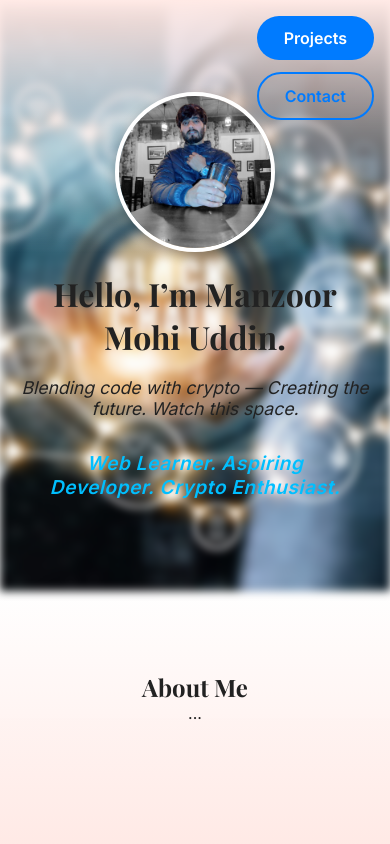
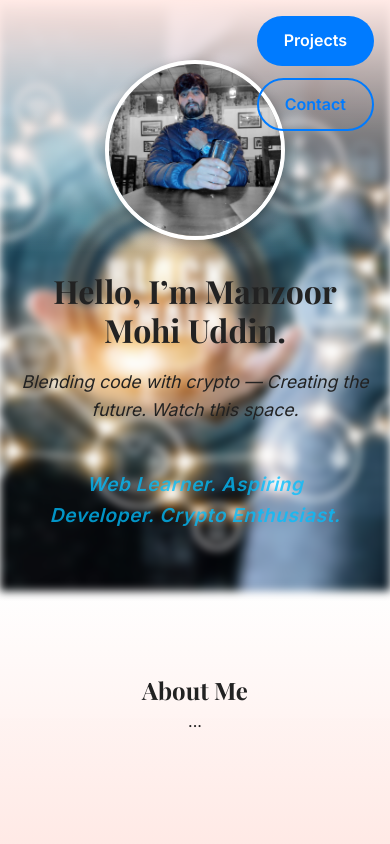
Before and after one commit to ehmad44/personal-website, a plain HTML site: page index.html in a window 390 px wide. Shown: the top 844 px of the page. Drawn offline with nearby package versions, Linux system fonts and the light colour scheme.

Commit message:
updated all files

```diff
--- a/index.html
+++ b/index.html
@@ -12,13 +12,12 @@
   <header id="home" class="hero">
     <div class="overlay"></div>
 
-    <!-- Top-right buttons -->
     <div class="hero-buttons">
       <a href="#projects" class="btn primary">Projects</a>
       <a href="#contact" class="btn secondary">Contact</a>
     </div>
 
-    <img class="avatar" src="Your Profile.jpg" alt="Manzoor">
+    <img class="avatar" src="Your Profile.jpg" alt="">
     <h1>Hello, I’m <strong>Manzoor Mohi Uddin</strong>.</h1>
     <p class="tagline"><span id="typewriter"></span></p>
     <p class="subtagline">Web Learner. Aspiring Developer. Crypto Enthusiast.</p>
@@ -45,12 +44,7 @@
   <!-- CONTACT -->
   <section id="contact">
     <h2>Get in Touch</h2>
-    <p>
-      Email:
-      <a href="mailto:ehmadmanzoor44@gmail.com?subject=Hello%20Manzoor&body=Hi%20there%2C%0A%0A">
-        ehmadmanzoor44@gmail.com
-      </a>
-    </p>
+    <p>Email: <a href="mailto:ehmadmanzoor44@gmail.com?subject=Hello%20Manzoor&body=Hi%20there%2C%0A%0A">ehmadmanzoor44@gmail.com</a></p>
   </section>
 
   <!-- FOOTER -->
--- a/style.css
+++ b/style.css
@@ -5,10 +5,15 @@
   box-sizing: border-box;
 }
 
+html {
+  font-size: 16px;
+}
+
 body {
   font-family: 'Inter', sans-serif;
   color: #222;
   scroll-behavior: smooth;
+  line-height: 1.6;
 }
 
 h1, h2 {
@@ -53,6 +58,7 @@ body::after {
   min-height: 70vh;
   position: relative;
   text-align: center;
+  padding: 60px 20px;
 }
 
 .hero .overlay {
@@ -73,7 +79,30 @@ body::after {
   margin-bottom: 20px;
 }
 
-/* HERO BUTTONS (Top-right) */
+.hero h1 {
+  font-size: 2.5rem;
+  margin-top: 12px;
+  line-height: 1.2;
+}
+
+.tagline {
+  margin-top: 1.2rem;
+  margin-bottom: 1rem;
+  font-style: italic;
+  font-size: 1.25rem;
+  font-weight: 500;
+}
+
+.subtagline {
+  margin-top: 1.8rem;
+  font-size: 1.5rem;
+  color: #00bfffc3;
+  font-weight: 600;
+  font-style: italic;
+  letter-spacing: 0.5px;
+}
+
+/* HERO BUTTONS */
 .hero-buttons {
   position: absolute;
   top: 20px;
@@ -83,7 +112,7 @@ body::after {
   z-index: 1;
 }
 
-/* BUTTON STYLES */
+/* BUTTONS */
 .btn {
   padding: 12px 26px;
   border-radius: 30px;
@@ -112,27 +141,7 @@ body::after {
   color: #fff;
 }
 
-/* TAGLINES */
-.tagline {
-  margin-top: 1.2rem;
-  margin-bottom: 1rem;
-  font-style: italic;
-  text-align: center;
-  font-size: 1.25rem;
-  font-weight: 500;
-}
-
-.subtagline {
-  margin-top: 1.8rem;
-  font-size: 1.5rem;
-  color: #00bfff;
-  text-align: center;
-  font-weight: 600;
-  font-style: italic;
-  letter-spacing: 0.5px;
-}
-
-/* SKILLS & PROJECT CARDS */
+/* CARDS */
 .card-grid {
   display: grid;
   grid-template-columns: repeat(auto-fit, minmax(280px, 1fr));
@@ -184,35 +193,23 @@ body::after {
 }
 
 /* RESPONSIVE DESIGN */
-@media (max-width: 600px) {
-  .hero {
-    padding: 40px 20px;
-  }
-
+@media (max-width: 768px) {
   .hero h1 {
     font-size: 2rem;
   }
 
   .tagline {
     font-size: 1.1rem;
-    margin-bottom: 0.8rem;
   }
 
   .subtagline {
     font-size: 1.2rem;
-    margin-top: 1.2rem;
     padding: 0 12px;
   }
 
-  .hero img {
-    width: 160px;
-    height: 160px;
-  }
-
-  .btn {
-    width: 100%;
-    max-width: 280px;
-    text-align: center;
+  .avatar {
+    width: 180px;
+    height: 180px;
   }
 
   .hero-buttons {
@@ -220,6 +217,12 @@ body::after {
     align-items: flex-end;
     top: 16px;
     right: 16px;
+  }
+
+  .btn {
+    width: 100%;
+    max-width: 280px;
+    text-align: center;
   }
 }
 
```
